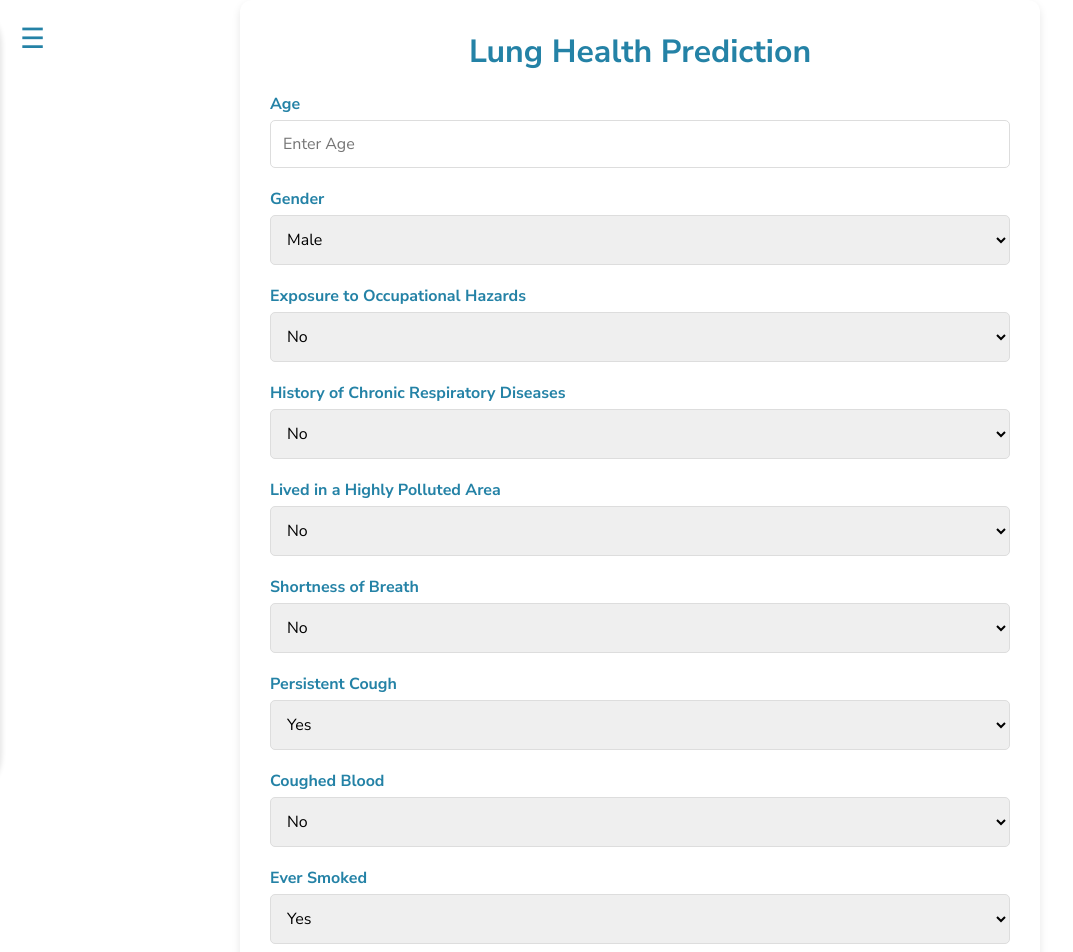
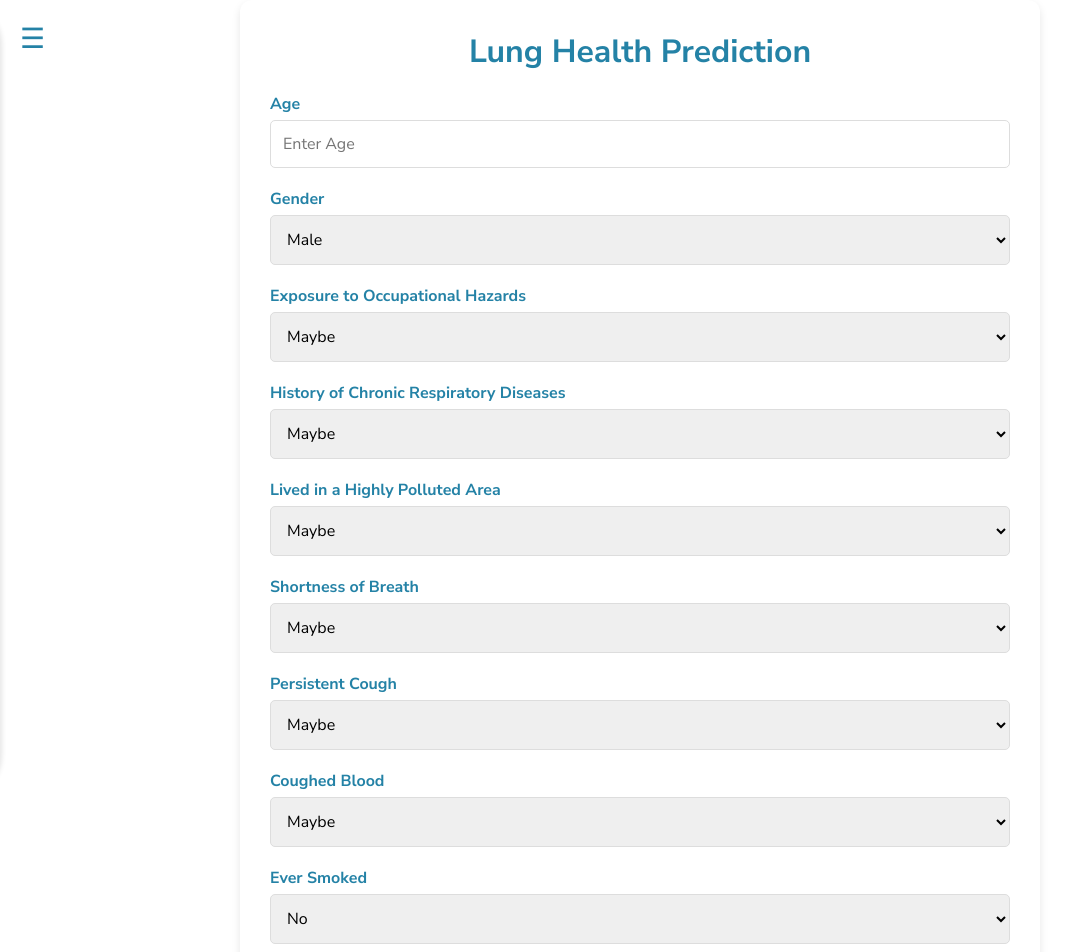
Before and after one commit to ShahmirYousaf/ClimaLung, a React (Create React App) app in the folder app-ui/: page /patient-data-analysis in a window 1280 px wide. Shown: the top 952 px of the page, without its empty margins (0-1073 px from the left). Built offline with nearby package versions, Linux system fonts and the light colour scheme; no server answers; sample sign-in values are in the browser's storage.

Commit message:
Changes in Patient Data page and Inputs

```diff
--- a/app-ui/src/Pages/PatientDataAnalysis/PatientDataAnalysis.jsx
+++ b/app-ui/src/Pages/PatientDataAnalysis/PatientDataAnalysis.jsx
@@ -6,14 +6,14 @@ import Sidebar from '../../Components/Sidebar/Sidebar';
 
 const PatientDataAnalysis = () => {
   const [age, setAge] = useState('');
-  const [exposure, setExposure] = useState('No');
-  const [symptoms, setSymptoms] = useState('No');
-  const [shortnessOfBreath, setShortnessOfBreath] = useState('No');
-  const [coughedBlood, setCoughedBlood] = useState('No');
-  const [pollutedArea, setPollutedArea] = useState('No');
-  const [gender, setGender] = useState('')
-  const [hasSmoked, setHasSmoked] = useState("no")
-  const [PersistentCough, setPersistentCough] = useState("no");
+  const [exposure, setExposure] = useState(0);
+  const [symptoms, setSymptoms] = useState(0);
+  const [shortnessOfBreath, setShortnessOfBreath] = useState(0);
+  const [coughedBlood, setCoughedBlood] = useState(0);
+  const [pollutedArea, setPollutedArea] = useState(0);
+  const [gender, setGender] = useState(null)
+  const [hasSmoked, setHasSmoked] = useState(0)
+  const [PersistentCough, setPersistentCough] = useState(0);
   const [airQualityData, setAirQualityData] = useState(null);
   const [prediction, setPrediction] = useState(null);
 
@@ -45,7 +45,7 @@ const PatientDataAnalysis = () => {
     }
 
     const patientData = {
-      Age: age,
+      Age: Number(age),
       Gender: gender,
       Exposure_to_Occupational_Hazards: exposure,
       History_Of_Chronic_Respiratory_Diseases: symptoms,
@@ -87,67 +87,72 @@ const PatientDataAnalysis = () => {
 
       <div className="input-group">
         <label>Gender</label>
-        <select value={gender} onChange={(e) => setGender(e.target.value)}>
-          <option value="Male">Male</option>
-          <option value="Female">Female</option>
+        <select value={gender} onChange={(e) => setGender(Number(e.target.value))}>
+          <option value={1}>Male</option>
+          <option value={0}>Female</option>
         </select>
       </div>
 
 
       <div className="input-group">
         <label>Exposure to Occupational Hazards</label>
-        <select value={exposure} onChange={(e) => setExposure(e.target.value)}>
-          <option value="Yes">Yes</option>
-          <option value="No">No</option>
-          <option value="Maybe">Maybe</option>
+        <select value={exposure} onChange={(e) => setExposure(Number(e.target.value))}>
+          <option value={2}>Yes</option>
+          <option value={1}>No</option>
+          <option value={0}>Maybe</option>
         </select>
       </div>
 
       <div className="input-group">
         <label>History of Chronic Respiratory Diseases</label>
-        <select value={symptoms} onChange={(e) => setSymptoms(e.target.value)}>
-          <option value="Yes">Yes</option>
-          <option value="No">No</option>
+        <select value={symptoms} onChange={(e) => setSymptoms(Number(e.target.value))}>
+          <option value={2}>Yes</option>
+          <option value={1}>No</option>
+          <option value={0}>Maybe</option>
         </select>
       </div>
 
       <div className="input-group">
         <label>Lived in a Highly Polluted Area</label>
-        <select value={pollutedArea} onChange={(e) => setPollutedArea(e.target.value)}>
-          <option value="Yes">Yes</option>
-          <option value="No">No</option>
+        <select value={pollutedArea} onChange={(e) => setPollutedArea(Number(e.target.value))}>
+          <option value={2}>Yes</option>
+          <option value={1}>No</option>
+          <option value={0}>Maybe</option>
         </select>
       </div>
 
       <div className="input-group">
         <label>Shortness of Breath</label>
-        <select value={shortnessOfBreath} onChange={(e) => setShortnessOfBreath(e.target.value)}>
-          <option value="Yes">Yes</option>
-          <option value="No">No</option>
+        <select value={shortnessOfBreath} onChange={(e) => setShortnessOfBreath(Number(e.target.value))}>
+          <option value={2}>Yes</option>
+          <option value={1}>No</option>
+          <option value={0}>Maybe</option>
         </select>
       </div>
 
       <div className="input-group">
         <label>Persistent Cough</label>
-        <select value={PersistentCough} onChange={(e) => setPersistentCough(e.target.value)}>
-          <option value="Yes">Yes</option>
-          <option value="No">No</option>
+        <select value={PersistentCough} onChange={(e) => setPersistentCough(Number(e.target.value))}>
+          <option value={2}>Yes</option>
+          <option value={1}>No</option>
+          <option value={0}>Maybe</option>
         </select>
       </div>
 
       <div className="input-group">
         <label>Coughed Blood</label>
-        <select value={coughedBlood} onChange={(e) => setCoughedBlood(e.target.value)}>
-          <option value="Yes">Yes</option>
-          <option value="No">No</option>
+        <select value={coughedBlood} onChange={(e) => setCoughedBlood(Number(e.target.value))}>
+          <option value={2}>Yes</option>
+          <option value={1}>No</option>
+          <option value={0}>Maybe</option>
         </select>
       </div>
 
       <div className="input-group">
         <label>Ever Smoked</label>
-        <select value={hasSmoked} onChange={(e) => setHasSmoked(e.target.value)}>
-          <option value="Yes">Yes</option>
-          <option value="No">No</option>
+        <select value={hasSmoked} onChange={(e) => setHasSmoked(Number(e.target.value))}>
+          <option value={1}>Yes</option>
+          <option value={0}>No</option>
         </select>
       </div>
 
```
Also changed, not shown: 2 other files (tests, documents, lock files or other folders).
